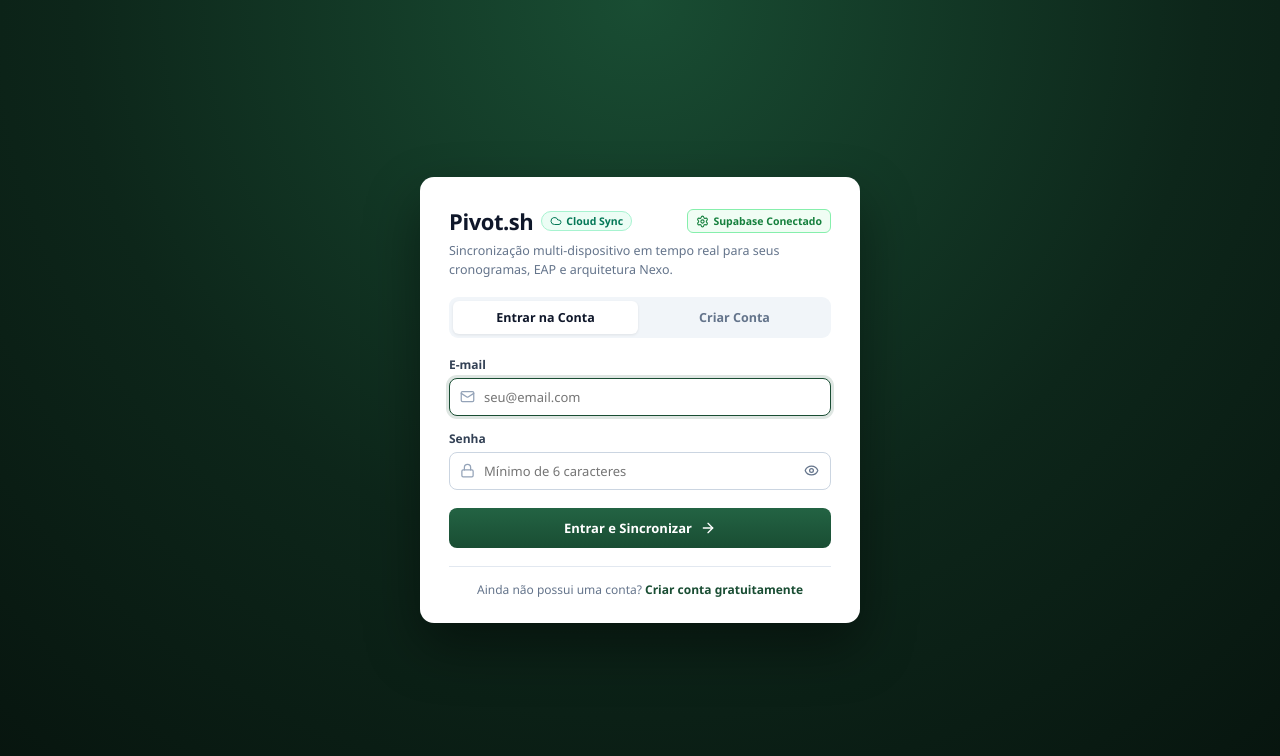
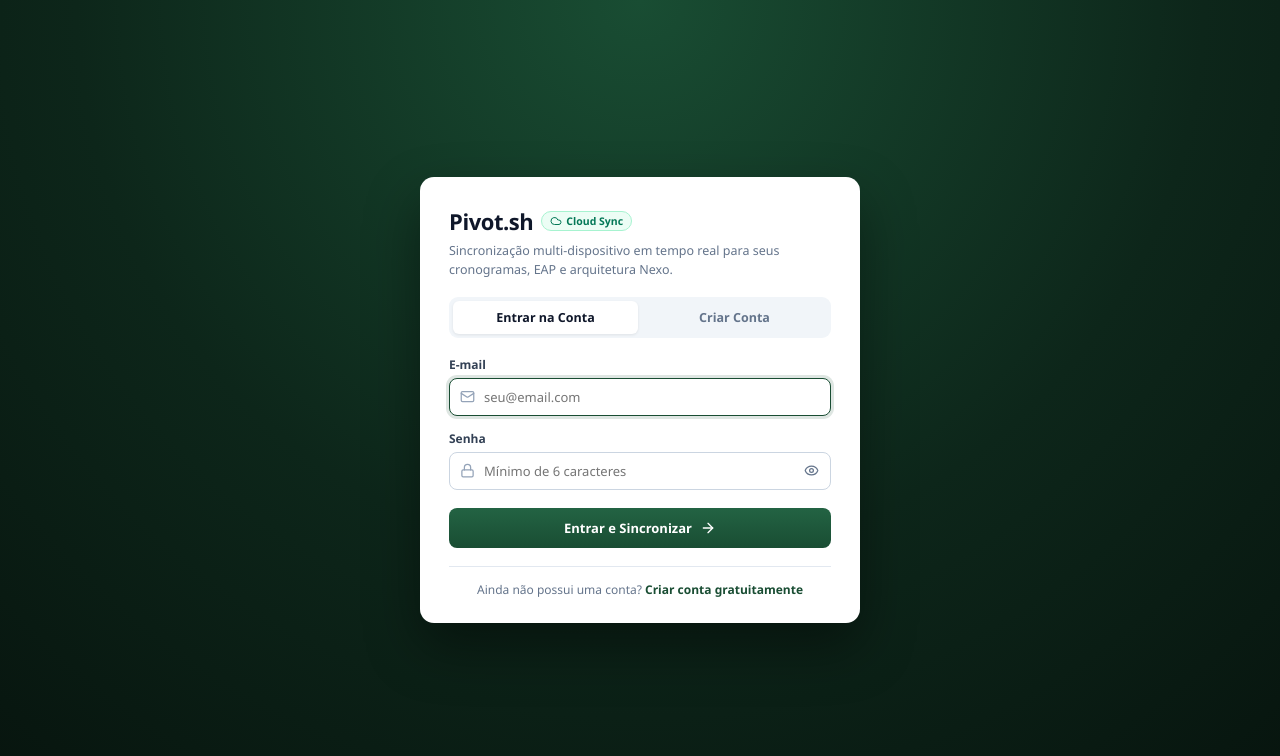
Before and after one commit to git-iesus/Pivot.sh, a React (Vite) app: page / in a window 1280 px wide. Shown: the top 756 px of the page. Built offline with nearby package versions, Linux system fonts and the light colour scheme; no server answers.

Commit message:
28102026-1410
Configurei o Supabase padrão com a Project URL e a chave anon public informadas e removi o botão de configuração da tela inicial de login. Iniciei o build de produção e estou aguardando a conclusão.

```diff
--- a/src/components/Auth/AuthScreen.tsx
+++ b/src/components/Auth/AuthScreen.tsx
@@ -3,8 +3,6 @@
   AuthUser,
   signInWithEmail,
   signUpWithEmail,
-  getSupabaseCredentials,
-  saveRuntimeSupabaseCredentials,
   extractLegacyLocalData,
 } from '../../services/cloudSync';
 import {
@@ -12,14 +10,10 @@
   Lock,
   Mail,
   AlertCircle,
-  CheckCircle2,
   Eye,
   EyeOff,
   ArrowRight,
   Loader2,
-  Database,
-  Settings,
-  X,
   ShieldCheck,
 } from 'lucide-react';
 
@@ -35,14 +29,6 @@
   const [showPassword, setShowPassword] = useState(false);
   const [errorMessage, setErrorMessage] = useState<string | null>(null);
   const [isLoading, setIsLoading] = useState(false);
-
-  // Modal opcional para colar chaves Supabase diretamente pela interface caso o .env ainda não esteja preenchido
-  const [isConfigOpen, setIsConfigOpen] = useState(false);
-  const initialCreds = getSupabaseCredentials();
-  const [supabaseUrlInput, setSupabaseUrlInput] = useState(initialCreds.url);
-  const [supabaseKeyInput, setSupabaseKeyInput] = useState(initialCreds.anonKey);
-  const [isCloudConfigured, setIsCloudConfigured] = useState(initialCreds.isConfigured);
-  const [configSavedNotice, setConfigSavedNotice] = useState(false);
 
   // Detecta se existem dados locais no navegador que serão migrados automaticamente
   const hasLocalDataToMigrate = useMemo(() => {
@@ -88,18 +74,6 @@
     }
   };
 
-  const handleSaveCloudConfig = (e: React.FormEvent) => {
-    e.preventDefault();
-    saveRuntimeSupabaseCredentials(supabaseUrlInput, supabaseKeyInput);
-    const updated = getSupabaseCredentials();
-    setIsCloudConfigured(updated.isConfigured);
-    setConfigSavedNotice(true);
-    setTimeout(() => {
-      setConfigSavedNotice(false);
-      setIsConfigOpen(false);
-    }, 900);
-  };
-
   return (
     <div className="auth-screen-backdrop">
       <div className="auth-card-container">
@@ -113,70 +87,11 @@
                 <span>Cloud Sync</span>
               </span>
             </div>
-
-            <button
-              type="button"
-              className={`auth-config-trigger ${isCloudConfigured ? 'connected' : 'pending'}`}
-              onClick={() => setIsConfigOpen(!isConfigOpen)}
-              title="Configurar conexão com o banco de dados Supabase"
-            >
-              <Settings size={13} />
-              <span>{isCloudConfigured ? 'Supabase Conectado' : 'Configurar Nuvem'}</span>
-            </button>
           </div>
           <p className="auth-brand-subtitle">
             Sincronização multi-dispositivo em tempo real para seus cronogramas, EAP e arquitetura Nexo.
           </p>
         </div>
-
-        {/* Painel Expansível para Configurar Chaves Supabase via UI (além do .env) */}
-        {isConfigOpen && (
-          <div className="auth-supabase-config-box">
-            <div className="config-box-header">
-              <div className="config-box-title">
-                <Database size={14} />
-                <span>Conexão Banco em Nuvem (Supabase)</span>
-              </div>
-              <button
-                type="button"
-                className="config-close-btn"
-                onClick={() => setIsConfigOpen(false)}
-              >
-                <X size={14} />
-              </button>
-            </div>
-            <p className="config-box-desc">
-              Você pode definir <code>VITE_SUPABASE_URL</code> e <code>VITE_SUPABASE_ANON_KEY</code> no
-              arquivo <code>.env</code> (ou na Vercel) ou colar diretamente abaixo:
-            </p>
-            <form onSubmit={handleSaveCloudConfig} className="config-box-form">
-              <input
-                type="url"
-                placeholder="Project URL (ex: https://xyz.supabase.co)"
-                value={supabaseUrlInput}
-                onChange={(e) => setSupabaseUrlInput(e.target.value)}
-                className="auth-input compact"
-              />
-              <input
-                type="password"
-                placeholder="Anon Public Key (eyJhbGci...)"
-                value={supabaseKeyInput}
-                onChange={(e) => setSupabaseKeyInput(e.target.value)}
-                className="auth-input compact"
-              />
-              <div className="config-box-actions">
-                {configSavedNotice && (
-                  <span className="config-saved-pill">
-                    <CheckCircle2 size={13} /> Chaves salvas!
-                  </span>
-                )}
-                <button type="submit" className="auth-submit-btn small">
-                  Salvar Conexão
-                </button>
-              </div>
-            </form>
-          </div>
-        )}
 
         {/* Abas Login / Criar Conta */}
         <div className="auth-tabs-switcher">
--- a/src/services/cloudSync.ts
+++ b/src/services/cloudSync.ts
@@ -47,36 +47,18 @@
 let supabaseInstance: SupabaseClient | null = null;
 let cachedConfigSignature = '';
 
+const DEFAULT_SUPABASE_URL = 'https://plmouzpxmqzcptuluzru.supabase.co';
+const DEFAULT_SUPABASE_ANON_KEY =
+  'eyJhbGciOiJIUzI1NiIsInR5cCI6IkpXVCJ9.eyJpc3MiOiJzdXBhYmFzZSIsInJlZiI6InBsbW91enB4bXF6Y3B0dWx1enJ1Iiwicm9sZSI6ImFub24iLCJpYXQiOjE3OTMxOTU2MTIsImV4cCI6MjEwODc3MTYxMn0.lgEqd652hsJmuQtmFxSUNmPHiXlh1RqbWGuLaf7MRCM';
+
 export function getSupabaseCredentials(): { url: string; anonKey: string; isConfigured: boolean } {
   const envUrl = (import.meta.env.VITE_SUPABASE_URL || '').trim();
   const envKey = (import.meta.env.VITE_SUPABASE_ANON_KEY || '').trim();
 
-  if (
-    envUrl &&
-    envKey &&
-    !envUrl.includes('SEU-PROJETO') &&
-    !envKey.includes('SUA-ANON-PUBLIC-KEY')
-  ) {
-    return { url: envUrl, anonKey: envKey, isConfigured: true };
-  }
+  const url = envUrl || DEFAULT_SUPABASE_URL;
+  const anonKey = envKey || DEFAULT_SUPABASE_ANON_KEY;
 
-  try {
-    const saved = localStorage.getItem(RUNTIME_CONFIG_KEY);
-    if (saved) {
-      const parsed = JSON.parse(saved);
-      if (parsed.url && parsed.anonKey) {
-        return {
-          url: String(parsed.url).trim(),
-          anonKey: String(parsed.anonKey).trim(),
-          isConfigured: true,
-        };
-      }
-    }
-  } catch {
-    // ignore
-  }
-
-  return { url: '', anonKey: '', isConfigured: false };
+  return { url, anonKey, isConfigured: true };
 }
 
 export function saveRuntimeSupabaseCredentials(url: string, anonKey: string): void {
```
Also changed, not shown: 2 other files (tests, documents, lock files or other folders).
